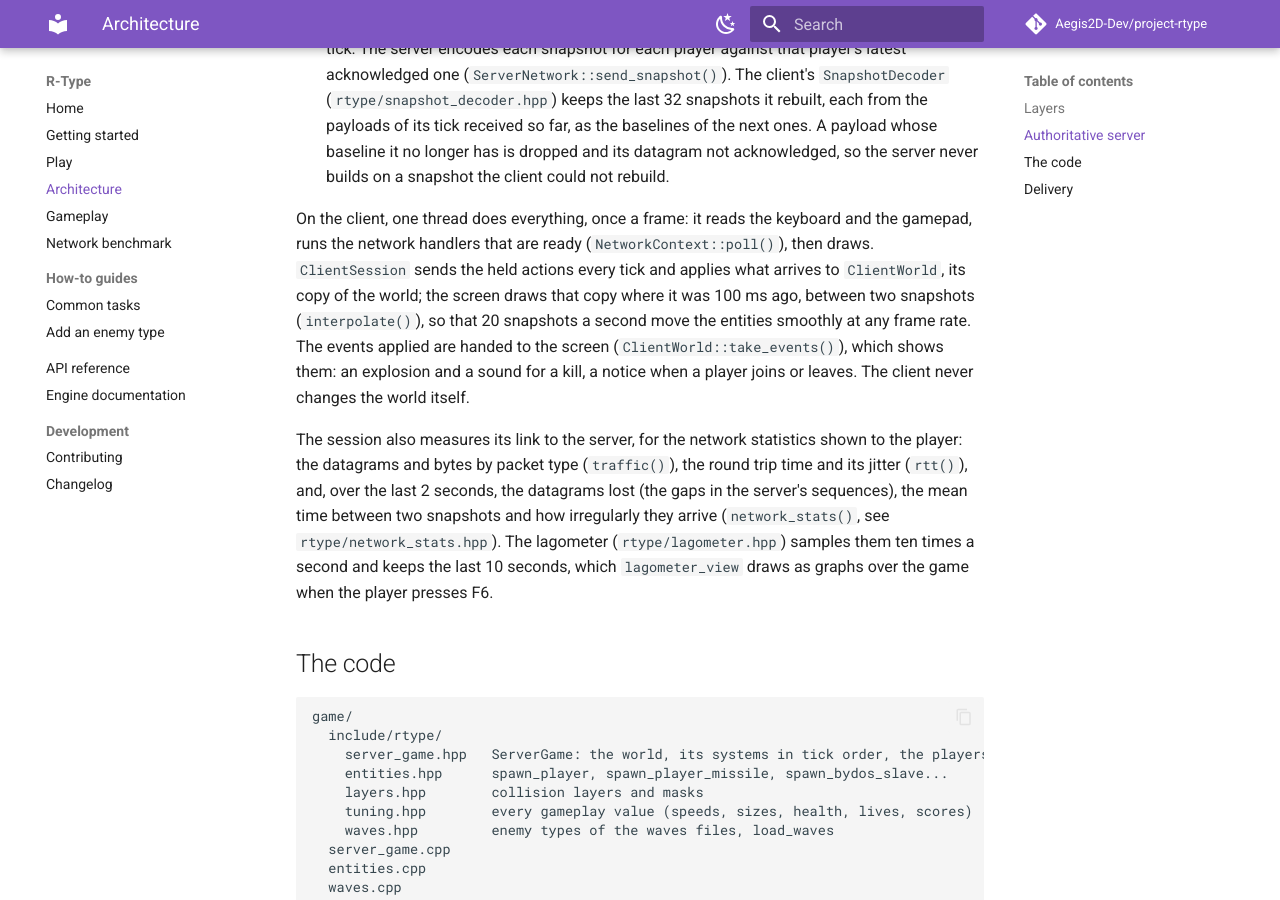
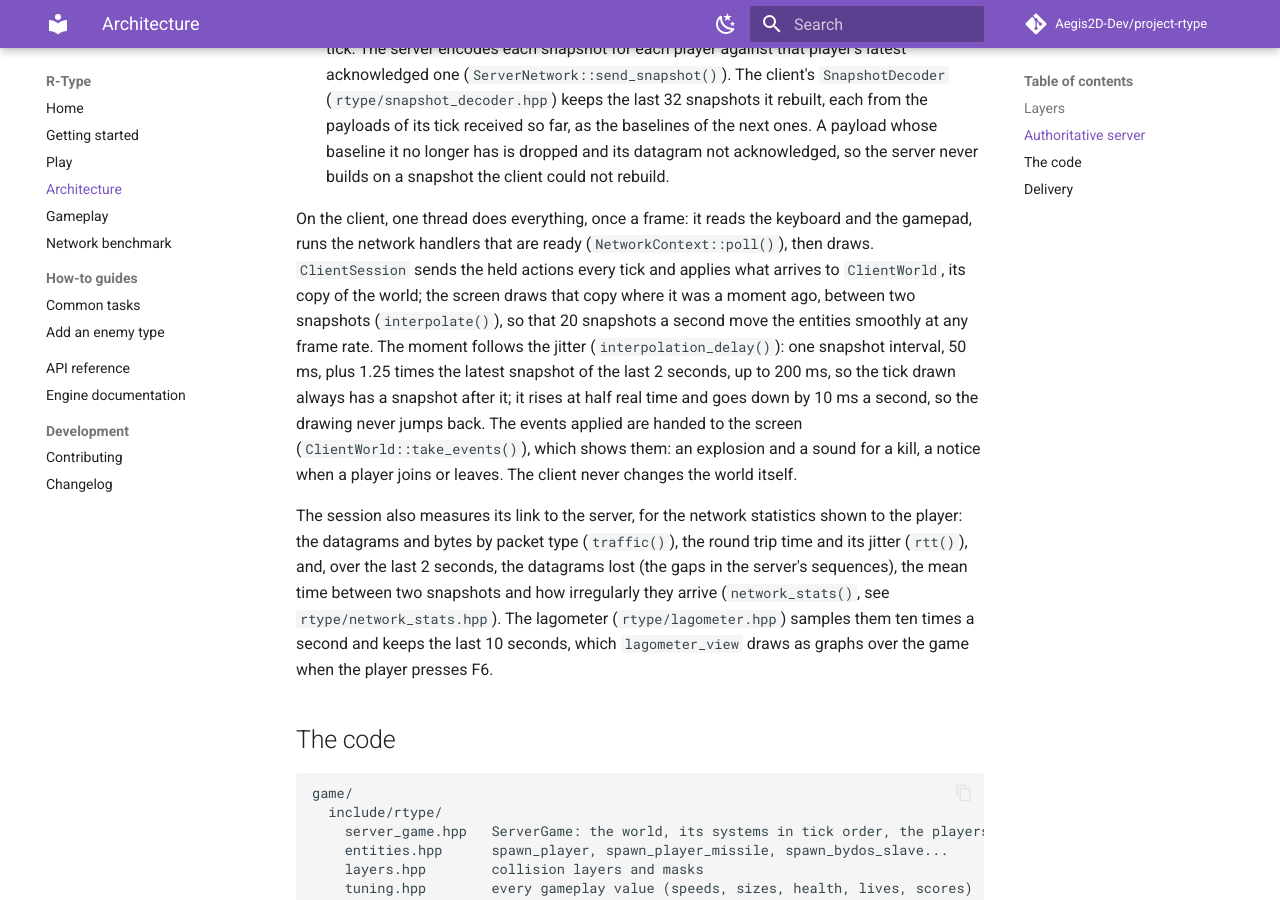
Before and after one commit to Aegis2D-Dev/project-rtype, an MkDocs documentation site: the page built from docs/architecture.md, in a window 1280 px wide and 900 px high, scrolled down 2436 px. Built offline with MkDocs 1.6.1 and Material for MkDocs 9.7.7, drawn with Linux system fonts in a browser that asks for light colours; comment, search, counter and statistics services are not loaded.

Commit message:
feat(docs): documented the adaptive interpolation delay and updated changelogs

```diff
--- a/docs/architecture.md
+++ b/docs/architecture.md
@@ -116,9 +116,12 @@ After each tick, the simulation thread hands the network thread two things:
 On the client, one thread does everything, once a frame: it reads the keyboard and the
 gamepad, runs the network handlers that are ready (`NetworkContext::poll()`), then draws.
 `ClientSession` sends the held actions every tick and applies what arrives to
-`ClientWorld`, its copy of the world; the screen draws that copy where it was 100 ms ago,
+`ClientWorld`, its copy of the world; the screen draws that copy where it was a moment ago,
 between two snapshots (`interpolate()`), so that 20 snapshots a second move the entities
-smoothly at any frame rate. The events applied are handed to the screen
+smoothly at any frame rate. The moment follows the jitter (`interpolation_delay()`): one
+snapshot interval, 50 ms, plus 1.25 times the latest snapshot of the last 2 seconds, up to
+200 ms, so the tick drawn always has a snapshot after it; it rises at half real time and
+goes down by 10 ms a second, so the drawing never jumps back. The events applied are handed to the screen
 (`ClientWorld::take_events()`), which shows them: an explosion and a sound for a kill, a
 notice when a player joins or leaves. The client never changes the world itself.
 
```
Also changed, not shown: CHANGELOG.md (+2 -1 lines), changelogs/2026-11-02-server-payload-compression.md (+1 -1 lines), changelogs/2026-11-04-client-adaptive-delay.md (added, +56 -0 lines).
